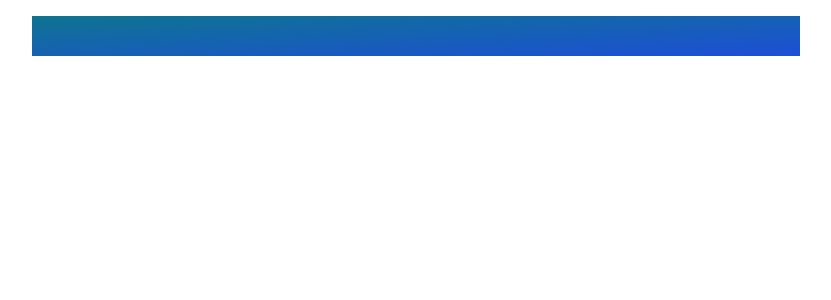
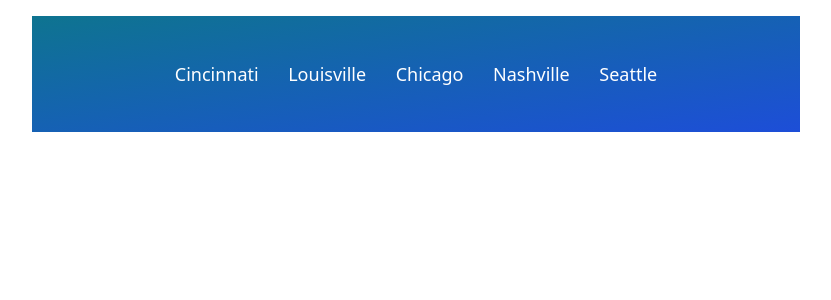
Before and after one commit to ellewright/Weather-App, a React (Vite) app in the folder frontend/: page / in a window 1280 px wide. Shown: the top 300 px of the page, without its empty margins (224-1055 px from the left). Built offline with nearby package versions, Linux system fonts and the light colour scheme.

Commit message:
Create Navbar

```diff
--- a/frontend/src/App.jsx
+++ b/frontend/src/App.jsx
@@ -1,7 +1,11 @@
+import Navbar from "./components/Navbar/Navbar"
+
 function App() {
   return (
     <>
-      <div className="container"></div>
+      <div className="container">
+        <Navbar />
+      </div>
     </>
   )
 }
--- /dev/null
+++ b/frontend/src/components/Navbar/Navbar.css
@@ -0,0 +1,14 @@
+.location-container {
+    display: flex;
+    align-items: center;
+    justify-content: space-around;
+    margin-top: 1.5rem;
+    margin-bottom: 1.5rem;
+}
+
+.location {
+    color: white;
+    font-size: 1.125rem;
+    line-height: 1.75rem;
+    font-weight: 500;
+}
--- /dev/null
+++ b/frontend/src/components/Navbar/Navbar.jsx
@@ -0,0 +1,40 @@
+import "./Navbar.css"
+
+export default function Navbar() {
+
+    const cities = [
+        {
+            id: 1,
+            title: "Cincinnati"
+        },
+        {
+            id: 2,
+            title: "Louisville"
+        },
+        {
+            id: 3,
+            title: "Chicago"
+        },
+        {
+            id: 4,
+            title: "Nashville"
+        },
+        {
+            id: 5,
+            title: "Seattle"
+        },
+    ]
+
+    return (
+        <div className="location-container">
+            {cities.map(city => (
+                <div
+                    key={city.id}
+                    className="location"
+                >
+                    {city.title}
+                </div>
+            ))}
+        </div>
+    )
+}
```
